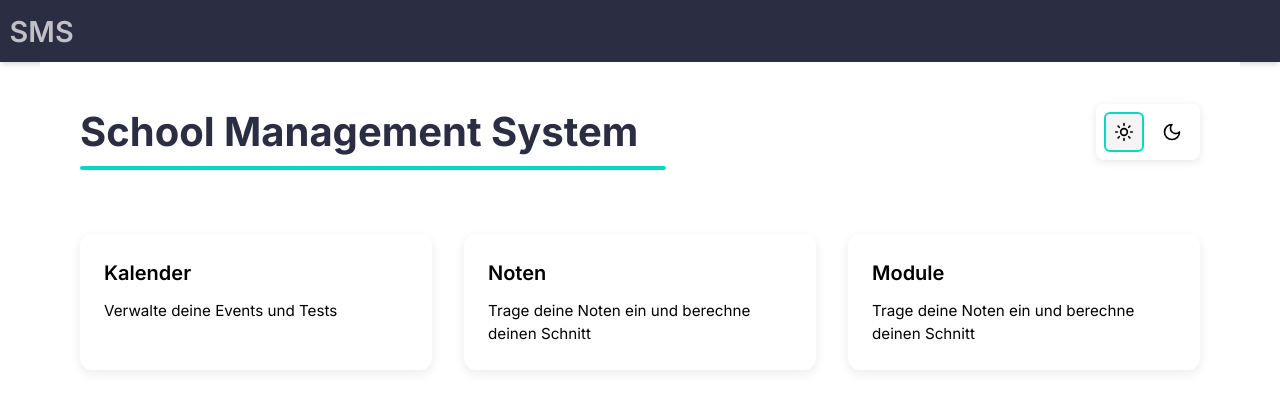
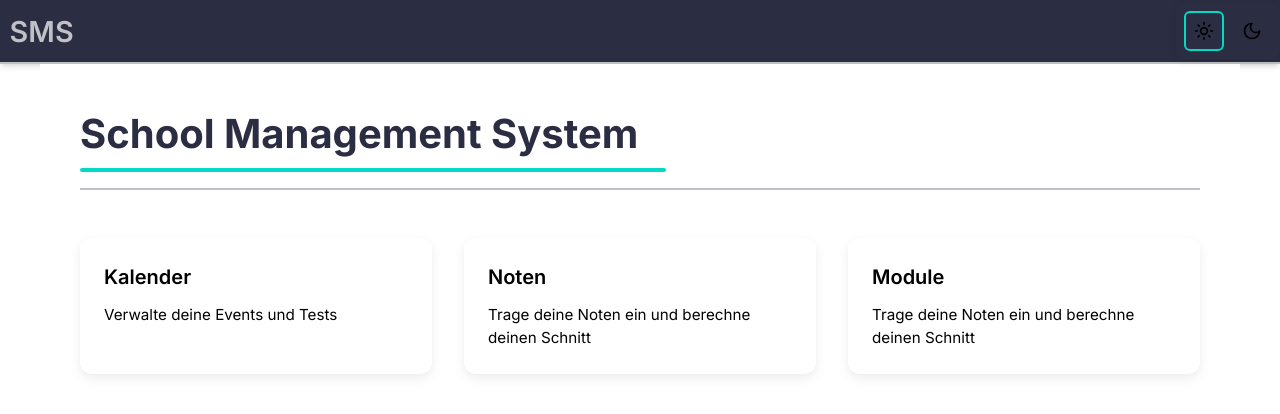
Before and after one commit to Jedsadaviriya/schoolmanagmentsystem, a Next.js app: page / in a window 1280 px wide. Shown: the top 414 px of the page. Built offline with nearby package versions, Linux system fonts and the light colour scheme.

Commit message:
theme-switcher in header, weniger elemente in details von module card

```diff
--- a/src/app/globals.css
+++ b/src/app/globals.css
@@ -10,6 +10,25 @@
   padding: 0.6rem;
   color: var(--color-primary-foreground);
   opacity: 0.7;
+}
+
+.header {
+  background: var(--color-primary-500);
+  display: flex;
+  justify-content: space-between;
+  align-items: center;
+  border-bottom: 2px solid var(--color-primary-100);
+}
+
+@media (max-width: 768px) {
+
+  .header {
+    flex-direction: column;
+    align-items: flex-start;
+    gap: 1rem;
+  }
+
+
 }
 
 
--- a/src/app/layout.jsx
+++ b/src/app/layout.jsx
@@ -1,6 +1,7 @@
 import { Inter } from "next/font/google"
 import "./globals.css"
 import { ThemeProvider } from "@/components/theme-provider"
+import ThemeSwitcher from "@/components/theme-switcher"
 import Link from "next/link"
 
 const inter = Inter({
@@ -19,12 +20,13 @@ export default function RootLayout({ children }) {
     <html lang="de" className={inter.variable} suppressHydrationWarning>
       <body className="antialiased">
         <ThemeProvider>
-          <header className="bg-primary-500 text-primary-foreground  shadow-md">
+          <header className="bg-primary-500 shadow-md header">
             <Link href="/">
             <div >
               <h1 className="seitenTitel">SMS</h1>
             </div>
             </Link>
+            <ThemeSwitcher />
           </header>
           <main>{children}</main>
         </ThemeProvider>
--- a/src/app/page.jsx
+++ b/src/app/page.jsx
@@ -10,7 +10,6 @@ export default function Home() {
       {/* Header */}
       <div className={styles.header}>
         <h1 className={styles.headerTitle}>School Management System</h1>
-        <ThemeSwitcher />
       </div>
 
       {/* Card grid */}
--- a/src/components/ThemeContext.jsx
+++ /dev/null
@@ -1,30 +0,0 @@
-// src/components/ThemeContext.jsx
-'use client';
-
-import { createContext, useState, useEffect, useContext } from 'react';
-
-const ThemeContext = createContext();
-
-export const ThemeProvider = ({ children }) => {
-  const [theme, setTheme] = useState('dark');
-
-  useEffect(() => {
-    if (theme === 'dark') {
-      document.documentElement.classList.add('dark');
-    } else {
-      document.documentElement.classList.remove('dark');
-    }
-  }, [theme]);
-
-  const toggleTheme = () => {
-    setTheme(prev => (prev === 'light' ? 'dark' : 'light'));
-  };
-
-  return (
-    <ThemeContext.Provider value={{ theme, toggleTheme }}>
-      {children}
-    </ThemeContext.Provider>
-  );
-};
-
-export const useTheme = () => useContext(ThemeContext);
--- a/src/components/ThemeSwitcher.jsx
+++ /dev/null
@@ -1,17 +0,0 @@
-// src/components/ThemeSwitcher.jsx
-'use client';
-
-import { useTheme } from './ThemeContext';
-
-export default function ThemeSwitcher() {
-  const { theme, toggleTheme } = useTheme();
-
-  return (
-    <button
-      onClick={toggleTheme}
-      className="px-4 py-2 bg-secondary-500 text-secondary-foreground rounded hover:bg-secondary-600"
-    >
-      Wechsel zu {theme === 'light' ? 'Dark' : 'Light'} Mode
-    </button>
-  );
-}
--- a/src/components/theme-switcher.module.css
+++ b/src/components/theme-switcher.module.css
@@ -2,7 +2,7 @@
     display: flex;
     align-items: center;
     gap: 0.5rem;
-    background-color: var(--color-content1);
+    background-color: var(--color-primary-500);
     padding: 0.5rem;
     border-radius: 0.5rem;
     box-shadow: 0 2px 8px rgba(0, 0, 0, 0.1);
@@ -20,16 +20,16 @@
   }
 
   .themeButton:hover {
-    background-color: var(--color-content2);
+    background-color: var(--color-primary-400);
   }
 
   .activeLight {
-    background-color: var(--color-content2);
+    background-color: var(--color-primary-500);
     border: 2px solid var(--color-secondary-500);
   }
 
   .activeDark {
-    background-color: var(--color-content2);
+    background-color: var(--color-primary-500);
     border: 2px solid var(--color-secondary-500);
   }
 
```
